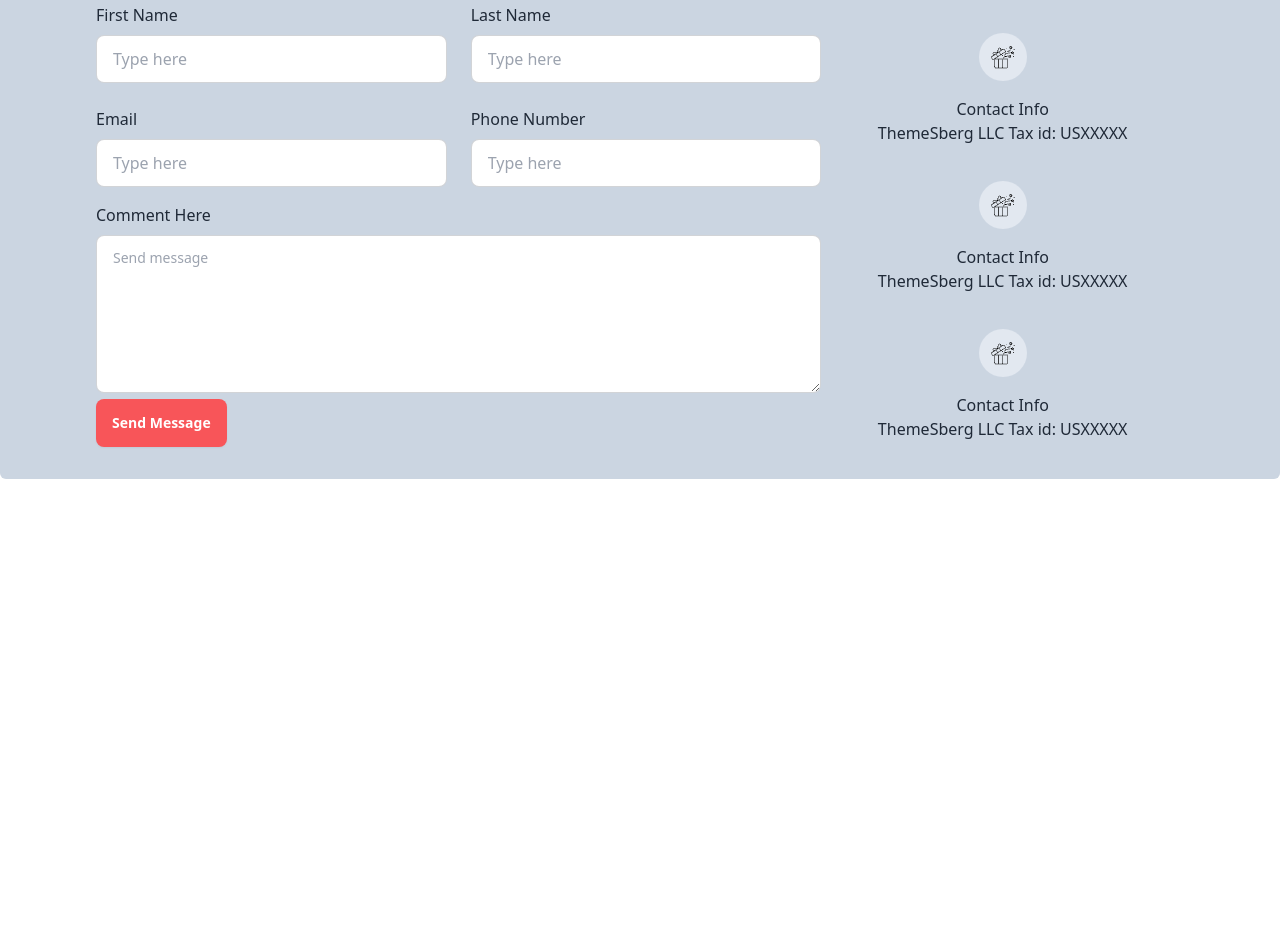
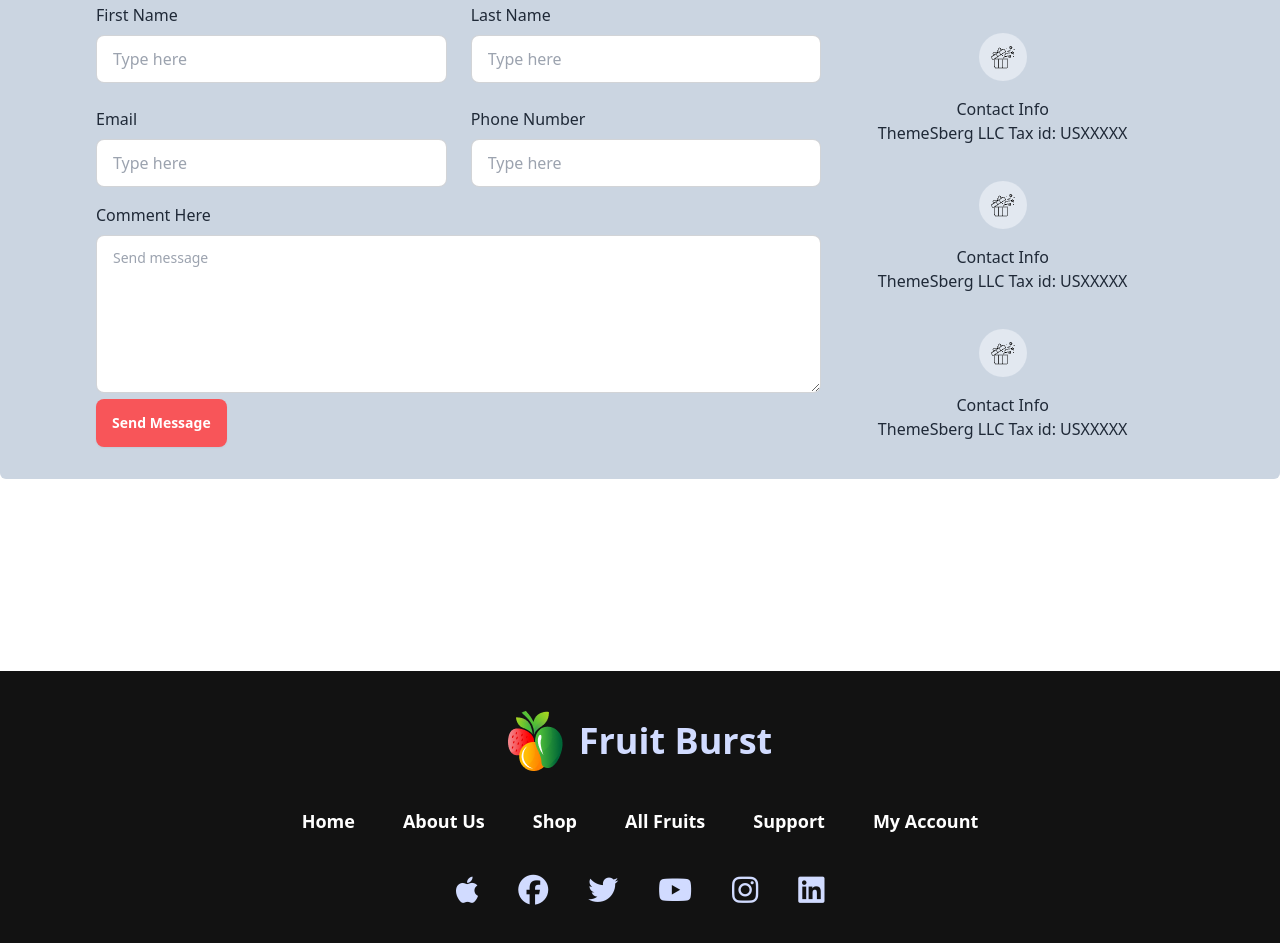
Before and after one commit to jafar-iqbal/milestone3-daisy-UI, a plain HTML site: page index.html in a window 1280 px wide. Shown: the part 3834-4777 px from the top of the page. Before the commit the page ends 4505 px from the top, so only its background shows below. Drawn offline with nearby package versions, Linux system fonts and the light colour scheme.

Commit message:
footer section added

```diff
--- a/index.html
+++ b/index.html
@@ -508,9 +508,34 @@
             </div>
         </section>
     </main>
-    <footer>
+    <footer class="footer footer-center bg-[#121212] text-primary-content p-10">
+        <aside>
+          <div class="flex text-center items-center justify-center gap-4">
+            <img src="./assets/logo.png" alt="img">
+            <h1 class="text-4xl font-semibold">Fruit Burst</h1>
+          </div>
 
-    </footer>
+            <br />
+            <div class="space-x-12 hidden lg:flex text-white text-lg font-semibold">
+                <a href="#">Home</a>
+                <a href="#">About Us</a>
+                <a href="#">Shop</a>
+                <a href="#">All Fruits</a>
+                <a href="#">Support</a>
+                <a href="#">My Account</a>
+            </div>
+        </aside>
+        <nav>
+          <div class="grid grid-flow-col gap-10 text-3xl">
+            <i class="fa-brands fa-apple"></i>
+            <i class="fa-brands fa-facebook"></i>
+            <i class="fa-brands fa-twitter"></i>
+            <i class="fa-brands fa-youtube"></i>
+            <i class="fa-brands fa-instagram"></i>
+            <i class="fa-brands fa-linkedin"></i>
+          </div>
+        </nav>
+      </footer>
 </body>
 
 </html>
```
